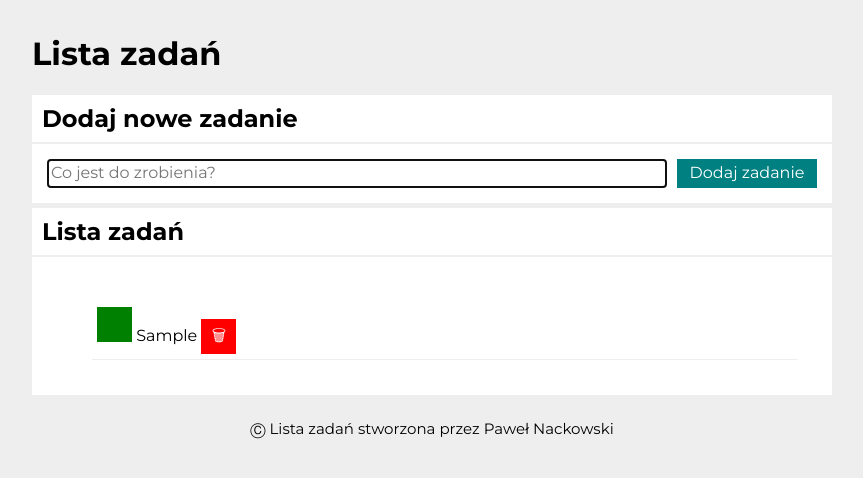
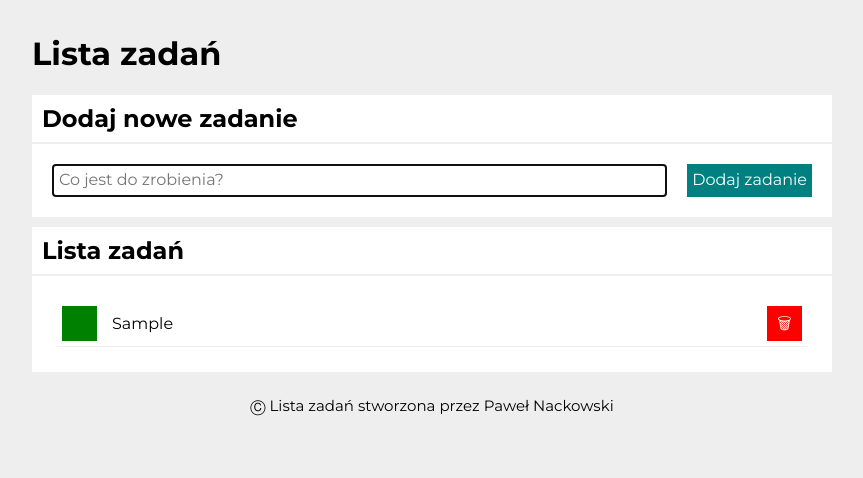
Before and after one commit to PawelNackowski/todo-list, a plain HTML site: page index.html in a window 1280 px wide. Both pictures are taken after typing "Sample" into the empty fields and a click on the button "Dodaj zadanie". Shown: the whole page, without its empty margins (208-1071 px from the left). Drawn offline with nearby package versions, Linux system fonts and the light colour scheme.

Commit message:
change position taskList and change style task buttons

```diff
--- a/css/form.css
+++ b/css/form.css
@@ -1,9 +1,15 @@
 .form {
     display: grid;
-    margin-bottom: 5px;
-    padding: 15px;
-    background-color: white;
-    grid-template-columns: auto 150px;
+    grid-template-columns: 1fr auto;
+    gap: 20px;
+    padding: 20px;
+    margin-bottom: 10px;
+}
+
+@media (orientation: portrait) {
+    .form {
+        grid-template-columns: 1fr;
+    }
 }
 
 .form__button {
@@ -11,9 +17,9 @@
     color: white;
     border: none;
     padding: 5px;
-    margin-left: 10px;
 }
 
 .form__input {
     border: 2px solid #eee;
+    padding: 5px;
 }
--- a/css/list.css
+++ b/css/list.css
@@ -1,19 +1,19 @@
 .taskList {
-    background-color: white;
     margin: 0;
-    padding-top: 25px;
-    padding-bottom: 15px;
+    padding: 0;
     list-style: none;
 }
 
 .taskList__item {
-    margin-right: 15px;
-    padding: 5px;
+    display: grid;
+    grid-template-columns: auto 1fr auto;
+    align-items: center;
+    gap: 10px;
+    margin: 5px;
     border-bottom: solid 1px #eee;
-
 }
 
-.list__item--done {
+.taskList__item--done {
     text-decoration: line-through;
 }
 
@@ -22,14 +22,20 @@
     height: 35px;
     cursor: pointer;
     color: white;
+    margin: 5px;
     border: none;
 }
 
-.taskList__button--done{
-background-color: green;
+.taskList__button--done {
+    background-color: green;
 }
+
 .taskList__button--done:hover {
     background-color: hsl(120, 100%, 30%);
+}
+
+.taskList__button--done:active {
+    background-color: hsl(120, 100%, 40%);
 }
 
 .taskList__button--remove {
@@ -39,3 +45,7 @@ background-color: green;
 .taskList__button--remove:hover {
     background-color: hsl(0, 100%, 60%);
 }
+
+.taskList__button--remove:active {
+    background-color: hsl(0, 100%, 70%);
+}
--- a/js/script.js
+++ b/js/script.js
@@ -20,7 +20,7 @@
   }
 
   const bindEvents = () => {
-    const removeButtons = document.querySelectorAll(".js-removeButton");
+    const removeButtons = document.querySelectorAll(".js-remove");
 
     removeButtons.forEach((removeButtons, taskIndex) => {
       removeButtons.addEventListener("click", () => {
@@ -28,7 +28,7 @@
       });
     });
 
-    const toggleDoneButtons = document.querySelectorAll(".js-doneButton");
+    const toggleDoneButtons = document.querySelectorAll(".js-done");
 
     toggleDoneButtons.forEach((toggleDoneButtons, taskIndex) => {
       toggleDoneButtons.addEventListener("click", () => {
@@ -42,10 +42,10 @@
 
     for (const task of tasks) {
       htmlString += `
-        <li class="taskList__item${task.done ? " list__item--done" : ""}">
-        <button class="js-doneButton taskList__button taskList__button--done">${task.done ? "✔" : ""}</button>
-    ${task.content}
-    <button class="js-removeButton taskList__button taskList__button--remove">\🗑</button>
+        <li class="taskList__item taskList">
+        <button class="js-done taskList__button taskList__button--done">${task.done ? " ✔" : ""}</button>
+        <span class="taskList${task.done ? " taskList__item--done" : ""}">${task.content}</span>
+        <button class="js-remove taskList__button taskList__button--remove">\🗑</button>
         </li>
         `;
     }
@@ -61,6 +61,9 @@
   };
 
   const onFormSubmit = (event) => {
+    const form = document.querySelector(".js-form");
+
+    form.addEventListener("submit", onFormSubmit);
     event.preventDefault();
 
     const taskContent = document.querySelector(".js-newTask");
@@ -76,10 +79,7 @@
   };
 
   const init = () => {
-
-    const form = document.querySelector(".js-form");
-    form.addEventListener("submit", onFormSubmit);
-
+    onFormSubmit();
   };
 
   init();
```
